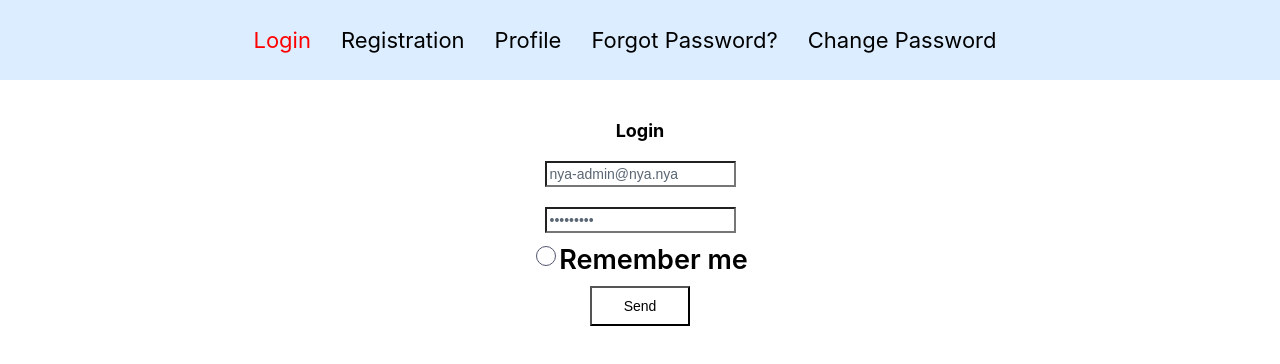
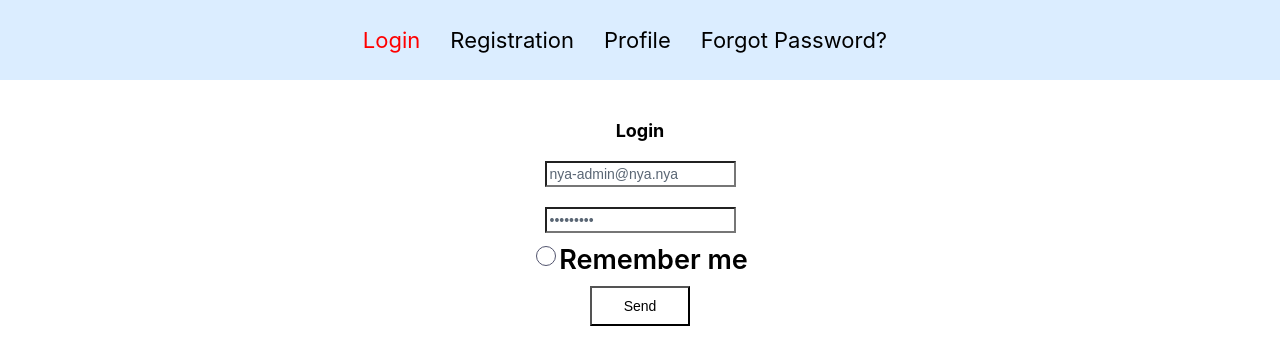
Before and after one commit to huruvim/quizz, a React (Create React App) app: page /#/login in a window 1280 px wide. Shown: the top 364 px of the page. Built offline with nearby package versions, Linux system fonts and the light colour scheme.

Commit message:
update 17

```diff
--- a/src/i1-main/m1-ui/u2-header/Header.tsx
+++ b/src/i1-main/m1-ui/u2-header/Header.tsx
@@ -21,10 +21,10 @@ function Header() {
                     <NavLink className={s.title_nav} activeClassName={s.active} to={PATH.RECOVERY}>Forgot
                         Password?</NavLink>
                 </div>
-                <div className={s.nav_container}>
-                    <NavLink className={s.title_nav} activeClassName={s.active} to={PATH.CREATE_NEW_PASSWORD}>Change
-                        Password</NavLink>
-                </div>
+                {/*<div className={s.nav_container}>*/}
+                {/*    <NavLink className={s.title_nav} activeClassName={s.active} to={PATH.CREATE_NEW_PASSWORD}>Change*/}
+                {/*        Password</NavLink>*/}
+                {/*</div>*/}
             </div>
         </div>
     )
--- a/src/i1-main/m1-ui/u3-routes/Routes.tsx
+++ b/src/i1-main/m1-ui/u3-routes/Routes.tsx
@@ -14,8 +14,8 @@ export const PATH = {
     REGISTRATION: '/registration',
     PROFILE: '/profile',
     RECOVERY: '/recovery',
-    CREATE_NEW_PASSWORD: '/create_new_password',
-    TEST: '/super_inputs'
+    CREATE_NEW_PASSWORD: '/create-new-password',
+    TEST: '/super-inputs'
 
 
 
--- a/src/i2-features/f2-Recovery/Recovery.tsx
+++ b/src/i2-features/f2-Recovery/Recovery.tsx
@@ -14,8 +14,8 @@ export const Recovery = () => {
     const error = useSelector<AppRootStateType, string>(state=>state.isLoggedIn.error)
     const dispatch  = useDispatch()
 
-    const [email, setEmail] = useState("test@email.nya")
-    const from = "ai73a@yandex.by"
+    const [email, setEmail] = useState("valentyn.333k@gmail.com")
+    const from = "neko.nyakus.cafe@gmail.com"
     let message: `<div>password recovery link: <a href='http://localhost:3000/cards-fr#/create_new_password/$token$'>link</a></div>`
     //"<div>password recovery link:<a href='http://localhost:3000/#/new-password/$token$'>link</a></div>"
 
@@ -26,6 +26,7 @@ export const Recovery = () => {
     }
 
     const sendEmail = () => {
+        debugger
         dispatch(recoveryPassword({email, from, message}))
     }
 
```
Also changed, not shown: 1 other file (tests, documents, lock files or other folders).
